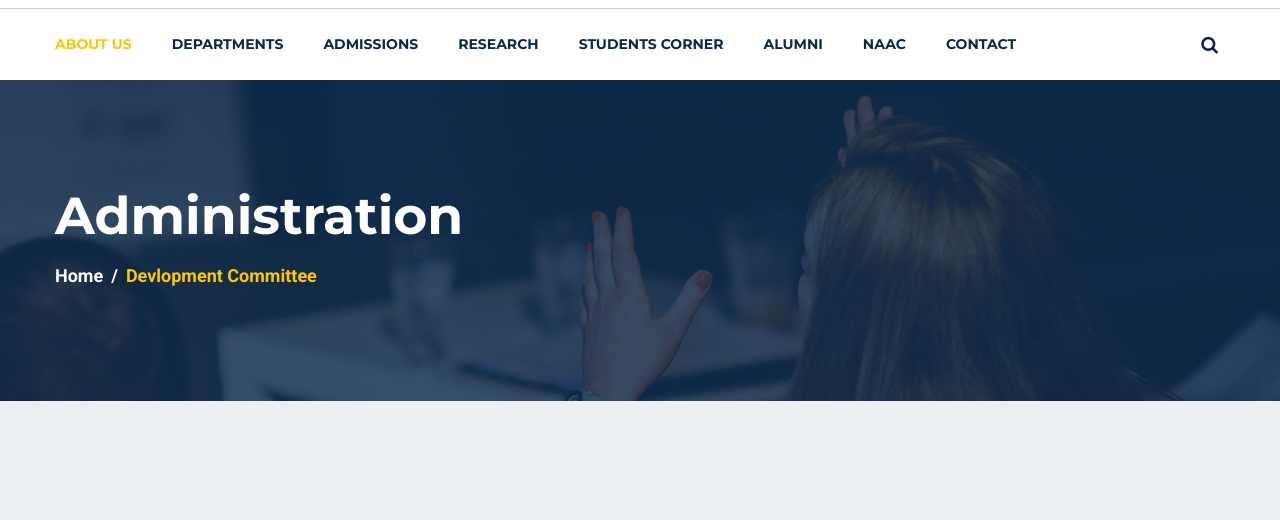
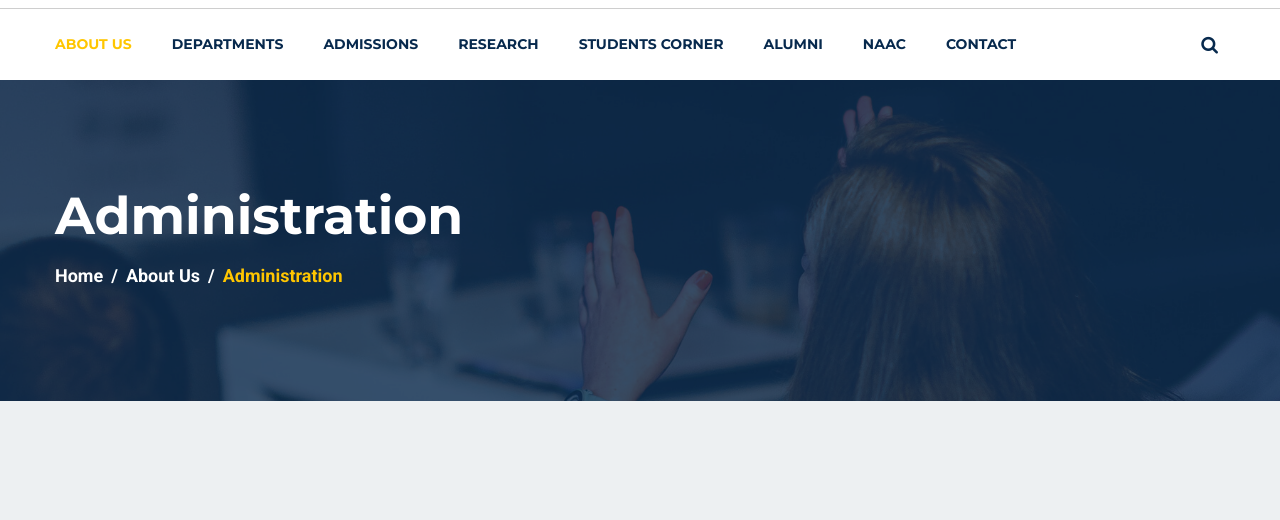
Before and after one commit to toufik1303/medical_clg, a plain HTML site: page administration.html in a window 1280 px wide. Shown: the part 200-720 px from the top of the page. Drawn offline with Linux system fonts and the light colour scheme; some packages are replaced by stand-ins of ours.

Commit message:
Update administration.html

```diff
--- a/administration.html
+++ b/administration.html
@@ -255,7 +255,8 @@
                         <nav aria-label="breadcrumb">
                             <ol class="breadcrumb">
                                 <li class="breadcrumb-item"><a href="index.html">Home</a></li>
-                                <li class="breadcrumb-item active" aria-current="page">Devlopment Committee</li>
+				<li class="breadcrumb-item"><a href="#">About Us</a></li>
+                                <li class="breadcrumb-item active" aria-current="page">Administration</li>
                             </ol>
                         </nav>
                     </div>  <!-- page banner cont -->
```
